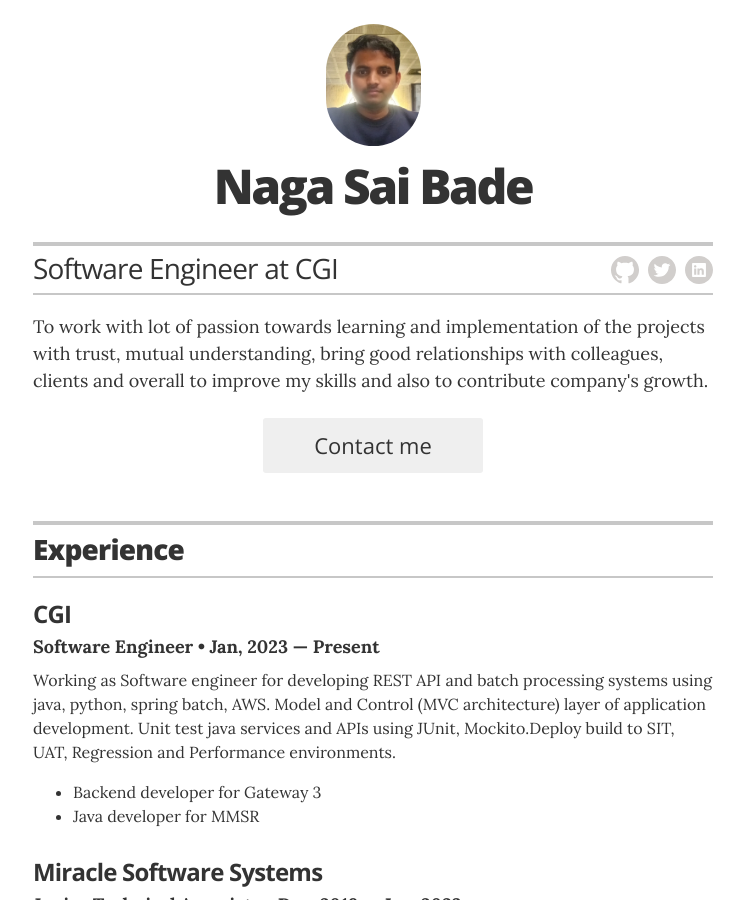
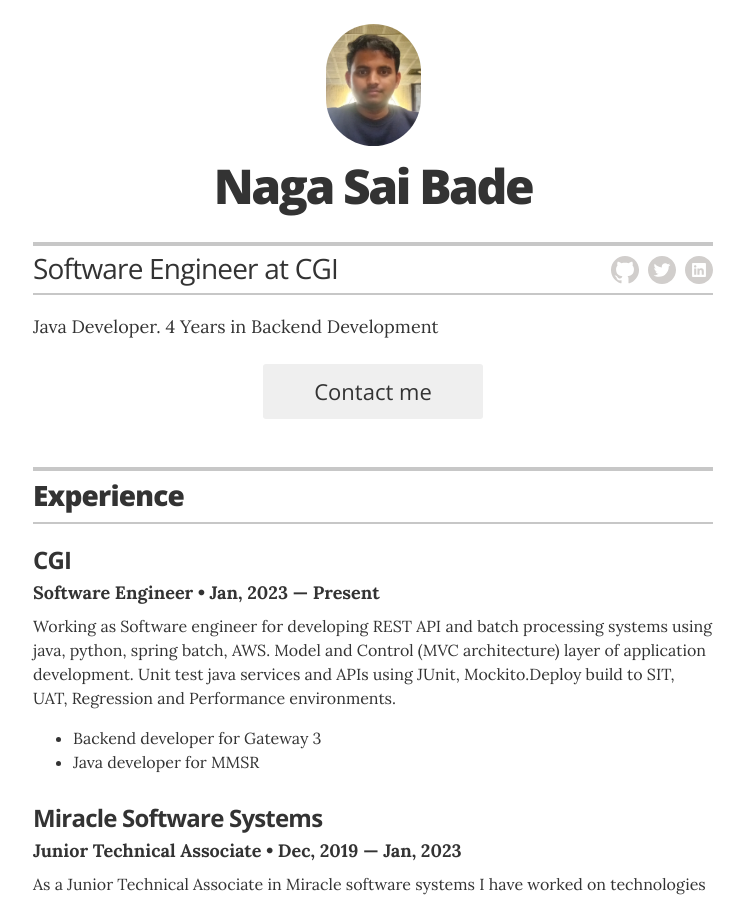
Before and after one commit to nbade27/resume, a Jekyll site: the page built from index.html, in a window 1280 px wide and 900 px high. Shown: the whole window, without its empty margins (267-1011 px from the left). Built offline with Jekyll 4.4.1, drawn with Linux system fonts in a browser that asks for light colours.

```diff
--- a/_config.yml
+++ b/_config.yml
@@ -23,7 +23,7 @@
 resume_header_contact_info:     "Ramalakshmi Nilayam, Vinayak Nagar, Yanamalakuduru, Vijayawada, Andhra Pradesh, India  • 77993-44304 • nbade27@gmail.com"
 display_header_contact_info:    "false"
 
-resume_header_intro: "<p>To work with lot of passion towards  learning and implementation of the  projects with trust, mutual understanding,  bring good relationships with colleagues,  clients and overall to improve my skills  and also to contribute company's growth.</p>"
+resume_header_intro: "<p>Java Developer. 4 Years in Backend Development</p>"
 
 # use "yes" to display the email contact button,
 # "no" to display an "I'm not looking for work" message,
```
